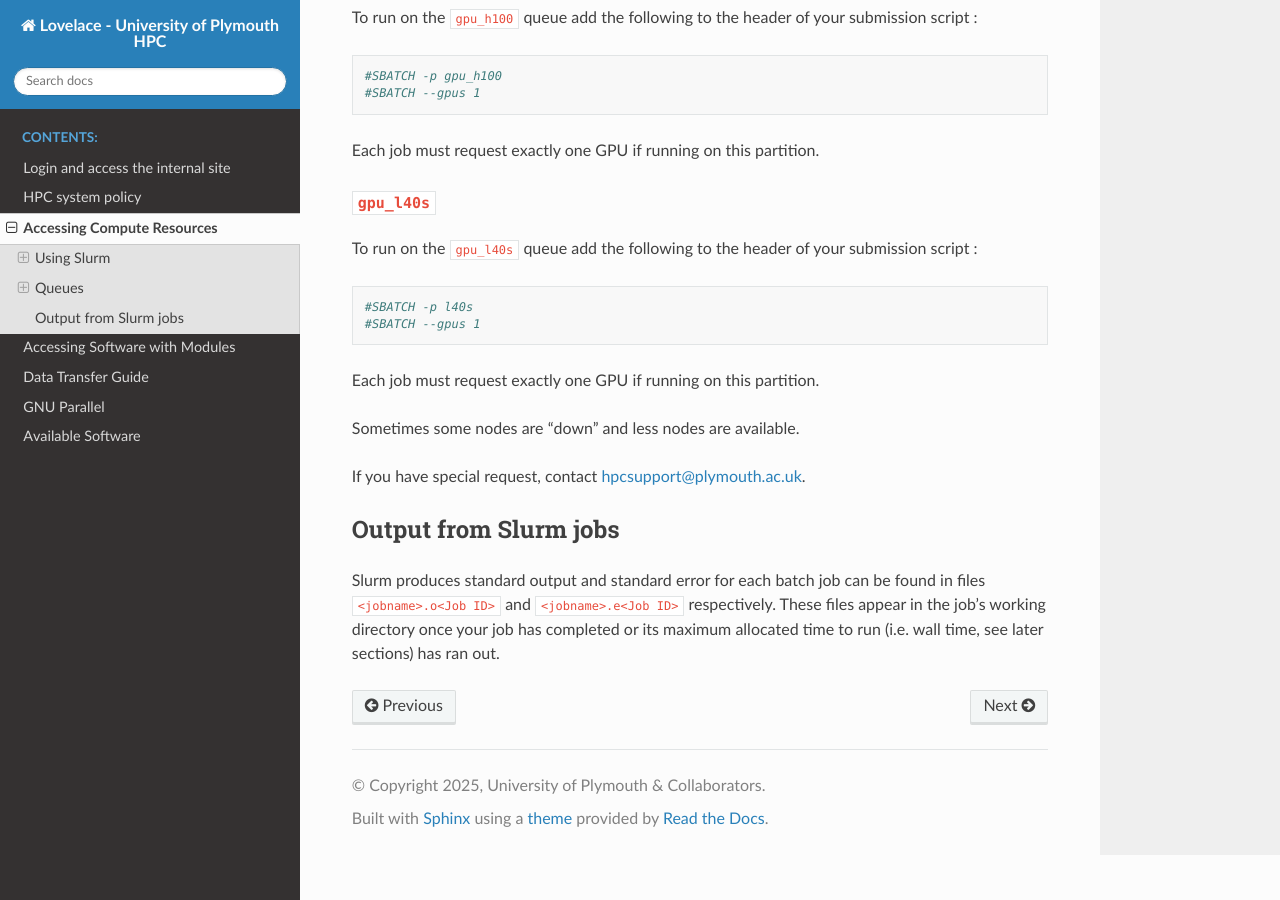
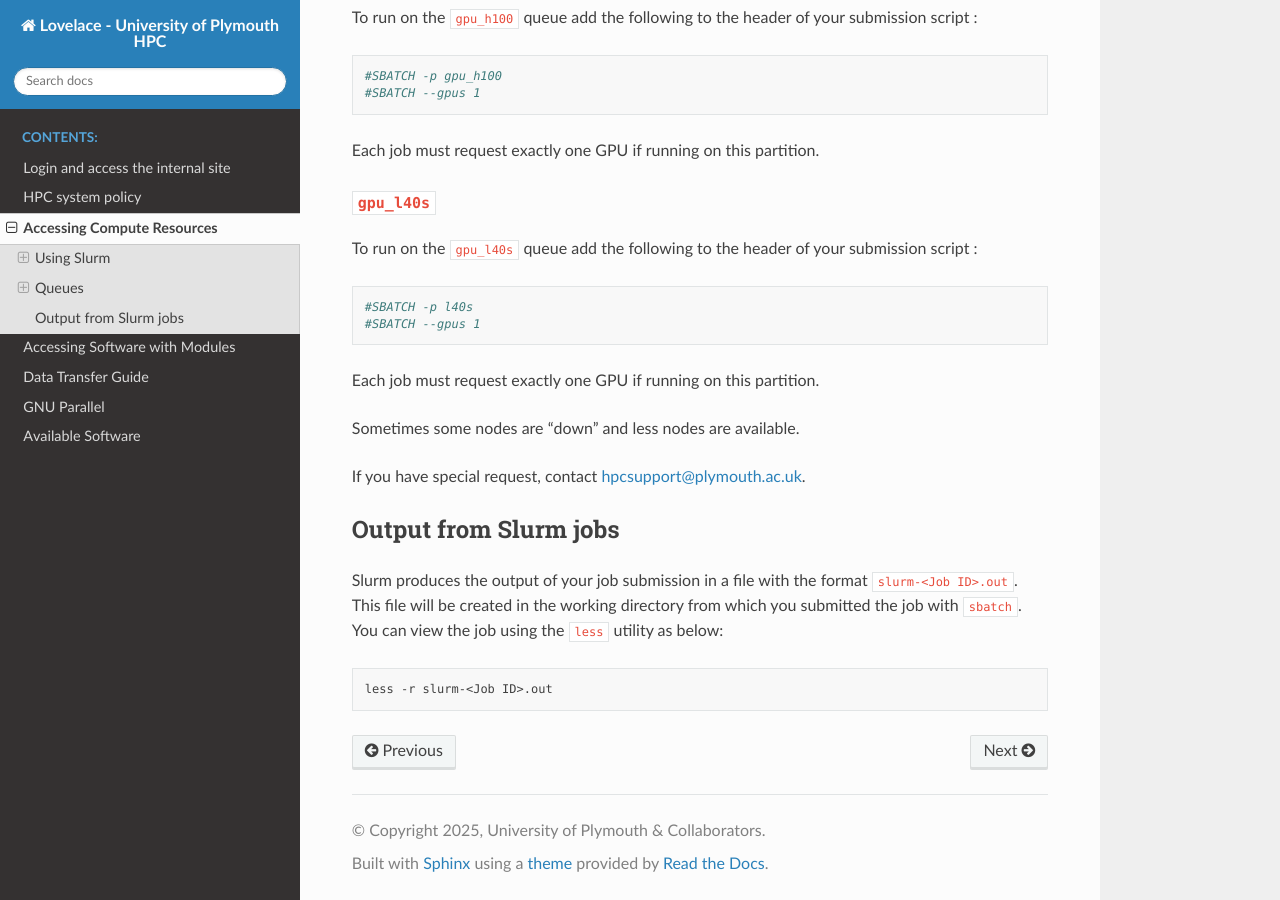
Before and after one commit to AbhinavPraveen/UoP-HPC-Docs, a Sphinx documentation site: the page built from source/user-guide/resources.rst, in a window 1280 px wide and 900 px high, scrolled down 2406 px. Built offline with Sphinx 7.4.7 and the Read the Docs theme 3.1.0, drawn with Linux system fonts in a browser that asks for light colours.

Commit message:
Update Slurm output section

```diff
--- a/source/user-guide/resources.rst
+++ b/source/user-guide/resources.rst
@@ -156,8 +156,8 @@ If you have special request, contact `hpcsupport@plymouth.ac.uk
 Output from Slurm jobs
 ----------------------
 
-Slurm produces standard output and standard error for each batch job can
-be found in files :plaintext:`<jobname>.o<Job ID>` and :plaintext:`<jobname>.e<Job ID>`
-respectively. These files appear in the job's working directory once
-your job has completed or its maximum allocated time to run (i.e. wall
-time, see later sections) has ran out.
+Slurm produces the output of your job submission in a file with the format :plaintext:`slurm-<Job ID>.out`. This file will be created in the working directory from which you submitted the job with :bash:`sbatch`. You can view the job using the :bash:`less` utility as below:
+
+.. code-block:: bash
+
+   less -r slurm-<Job ID>.out
```
